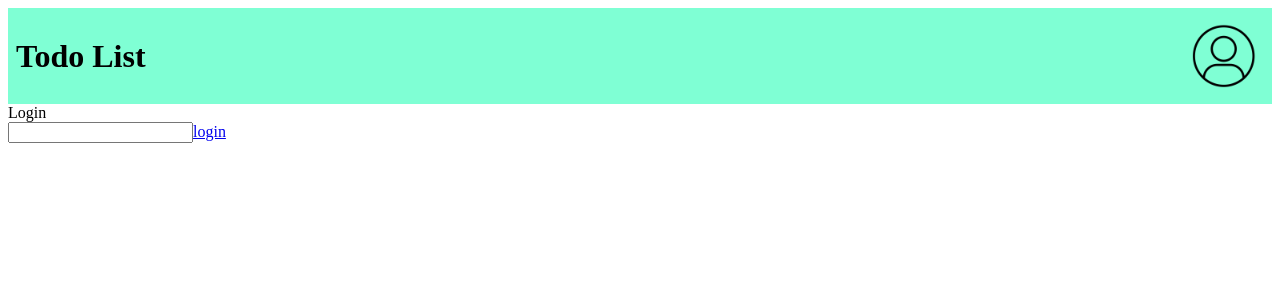
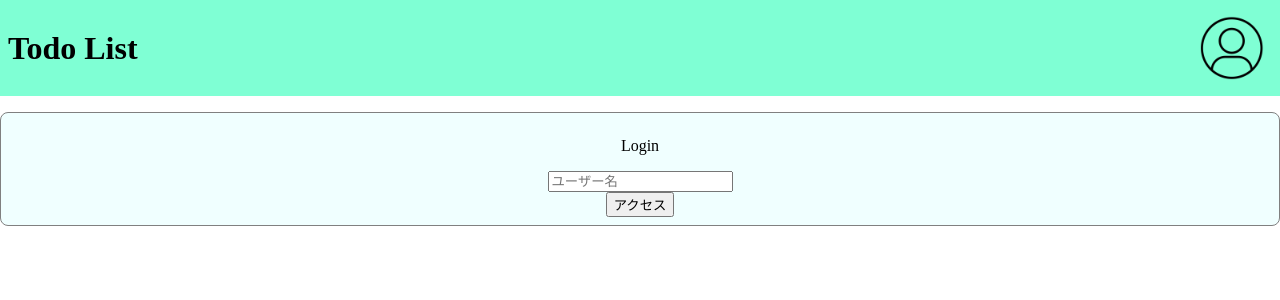
Before and after one commit to Sooooooooooooma/team_todo, a React (Create React App) app: page / in a window 1280 px wide. Shown: the top 300 px of the page. Built offline with nearby package versions, Linux system fonts and the light colour scheme.

Commit message:
ログイン画面を編集しました

```diff
--- /dev/null
+++ b/src/Login.css
@@ -0,0 +1,15 @@
+.content{
+    background-color: azure;
+    border: 1px solid gray;
+    margin-top: 16px;
+    padding: 8px;
+    border-radius: 8px;
+    display: flex;
+    flex-direction: column;
+    align-items: center;
+}
+
+body{
+    padding: 0px;
+    margin: 0px;
+}
--- a/src/Login.js
+++ b/src/Login.js
@@ -1,19 +1,30 @@
 import React, { useState } from 'react'
 
-import { Link } from 'react-router-dom';
+import { useNavigate } from 'react-router-dom';
 import Header from './components/Header';
+import "./Login.css";
 
 
 const Login = ({catchName}) => {
   const [userName,setUserName] = useState("");
   const getUserName = (e) => setUserName(e.target.value);
+  const navigate = useNavigate();
+  const allow = () => {
+    if(userName.trim() !== "") {
+      catchName(userName);
+      navigate('/Home');
+    }else alert("ユーザー名が入力されていません。");
+  }
+
 
   return (
     <>
       <Header name={""}/>
-      <div>Login</div>
-      <input type='text' onChange={getUserName} id='nameArea'/>
-      <Link to='/Home' onClick={catchName(userName)}>login</Link>
+      <div className='content'>
+        <p>Login</p>
+        <input type='text' onChange={getUserName} id='nameArea' placeholder='ユーザー名'/>
+        <button onClick={allow}>アクセス</button>
+      </div>
     </>
   )
 }
```
